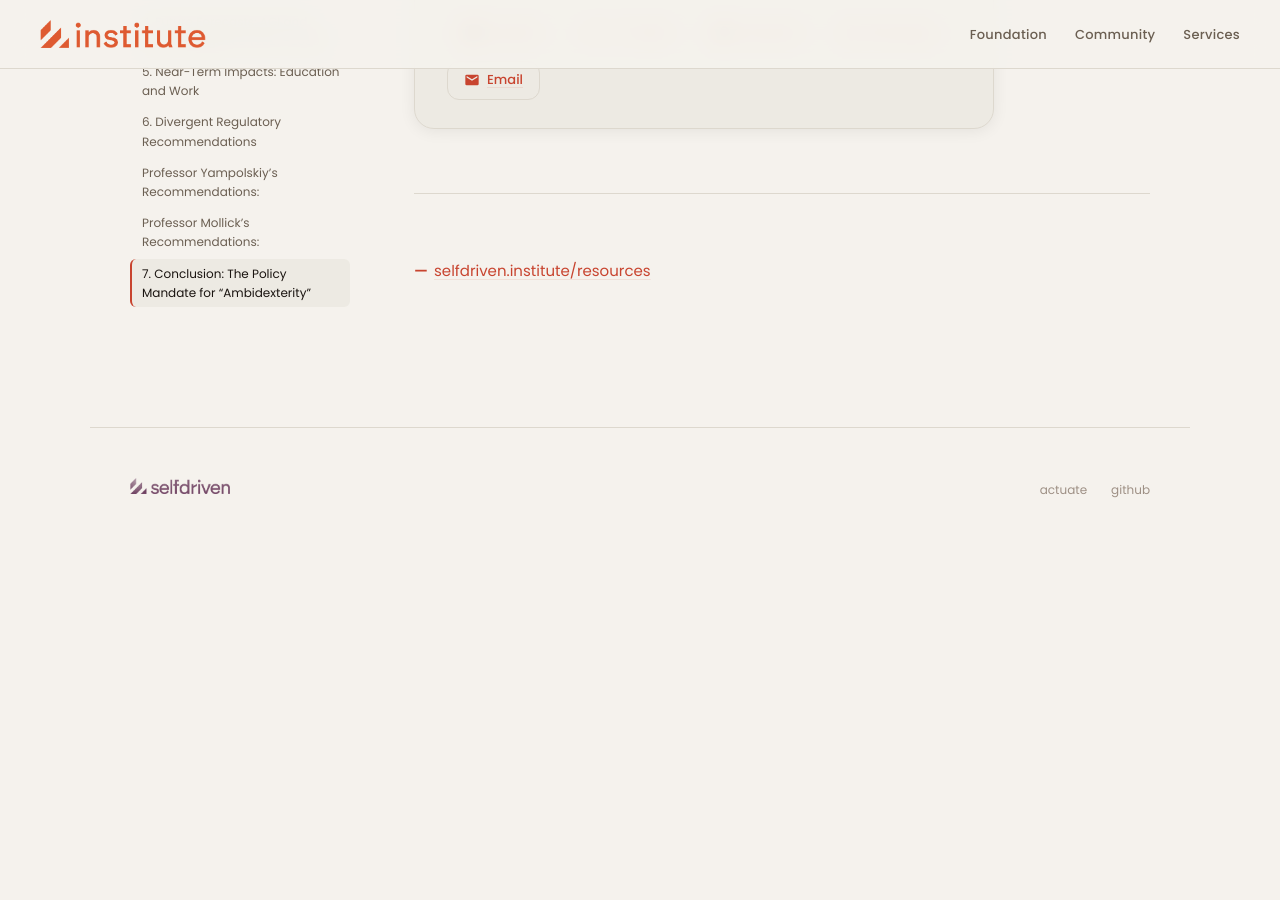
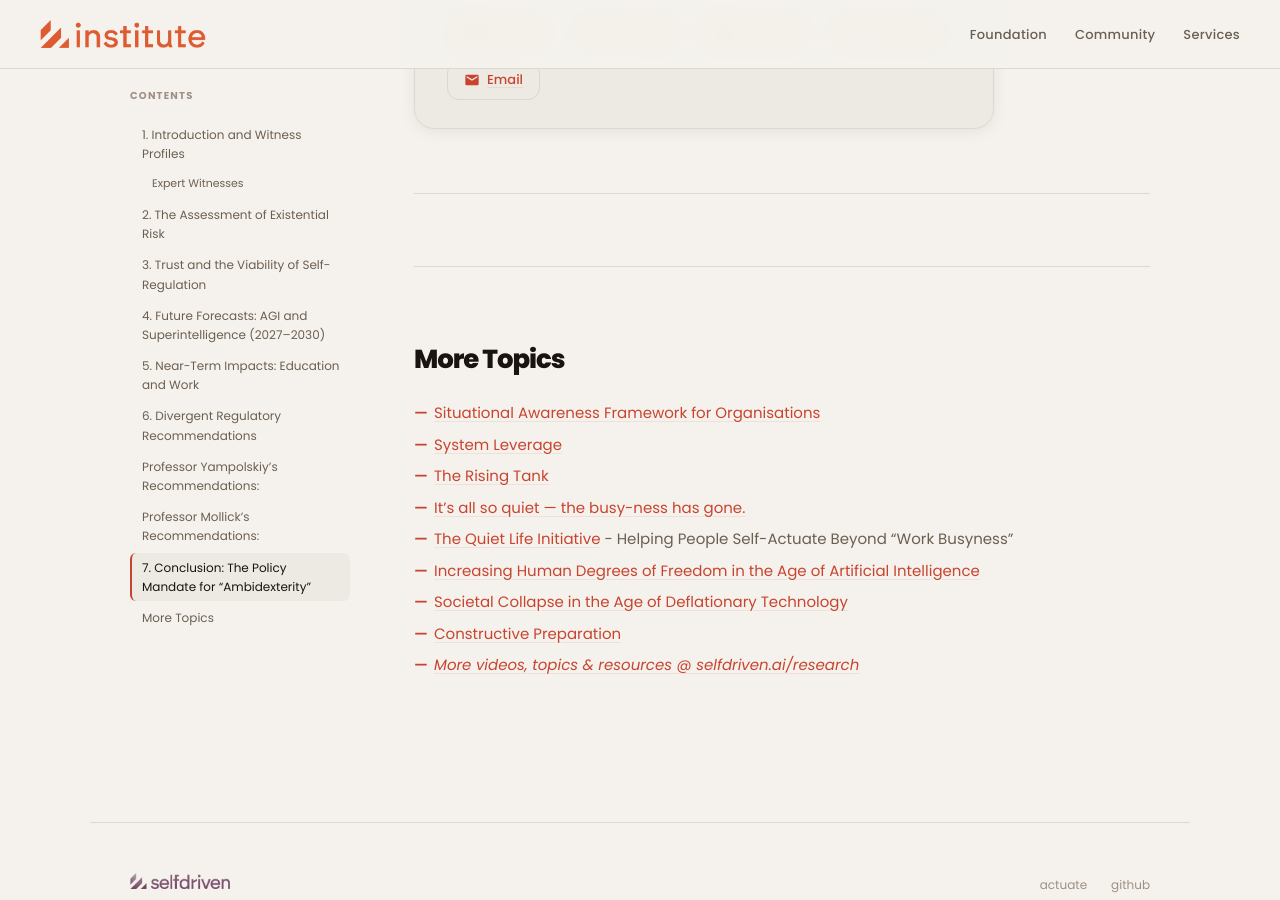
Before and after one commit to selfdriven-foundation/selfdriven-institute, a Jekyll site: the page built from docs/pages/resources/resource-summary-uk-parliament-hearing-on-ai-risks-Impact-and-regulation.md, in a window 1280 px wide and 900 px high, scrolled down 5587 px. Built offline with Jekyll 4.4.1, drawn with Linux system fonts in a browser that asks for light colours; before the commit the page ends 6137 px from its top, so only the background shows below that.

Commit message:
Update resource-summary-uk-parliament-hearing-on-ai-risks-Impact-and-regulation.md

```diff
--- a/docs/pages/resources/resource-summary-uk-parliament-hearing-on-ai-risks-Impact-and-regulation.md
+++ b/docs/pages/resources/resource-summary-uk-parliament-hearing-on-ai-risks-Impact-and-regulation.md
@@ -184,4 +184,13 @@ The hearing concluded with a recognition of the "average concern level of 8" reg
 
 ---
 
-- [selfdriven.institute/resources](https://selfdriven.institute/resources)
+## More Topics
+- [Situational Awareness Framework for Organisations](https://selfdriven.ai/situational-awareness-framework/organisations/)
+- [System Leverage](https://selfdriven.ai/research/system-leverage)
+- [The Rising Tank](https://selfdriven.ai/research/the-rising-tank)
+- [It’s all so quiet — the busy-ness has gone.](https://www.selfdriven.business)
+- [The Quiet Life Initiative](https://www.selfdriven.business/initiatives/the-quiet-life) - Helping People Self-Actuate Beyond “Work Busyness”
+- [Increasing Human Degrees of Freedom in the Age of Artificial Intelligence](https://selfdriven.ai/research/increasing-human-degrees-of-freedom)
+- [Societal Collapse in the Age of Deflationary Technology](https://selfdriven.ai/research/societal-collapse-deflationary-technology)
+- [Constructive Preparation](https://selfdriven.ai/research/constructive-preparation)
+- [*More videos, topics & resources @ selfdriven.ai/research*](https://www.selfdriven.ai/research)
```
